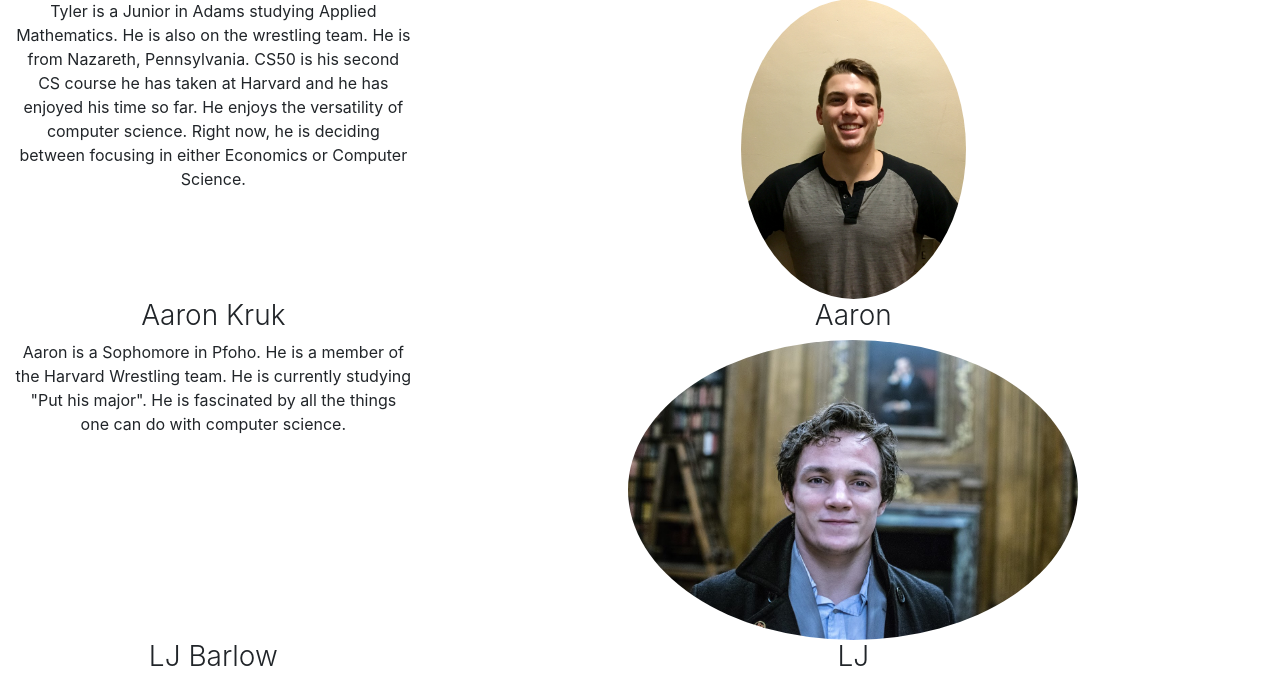
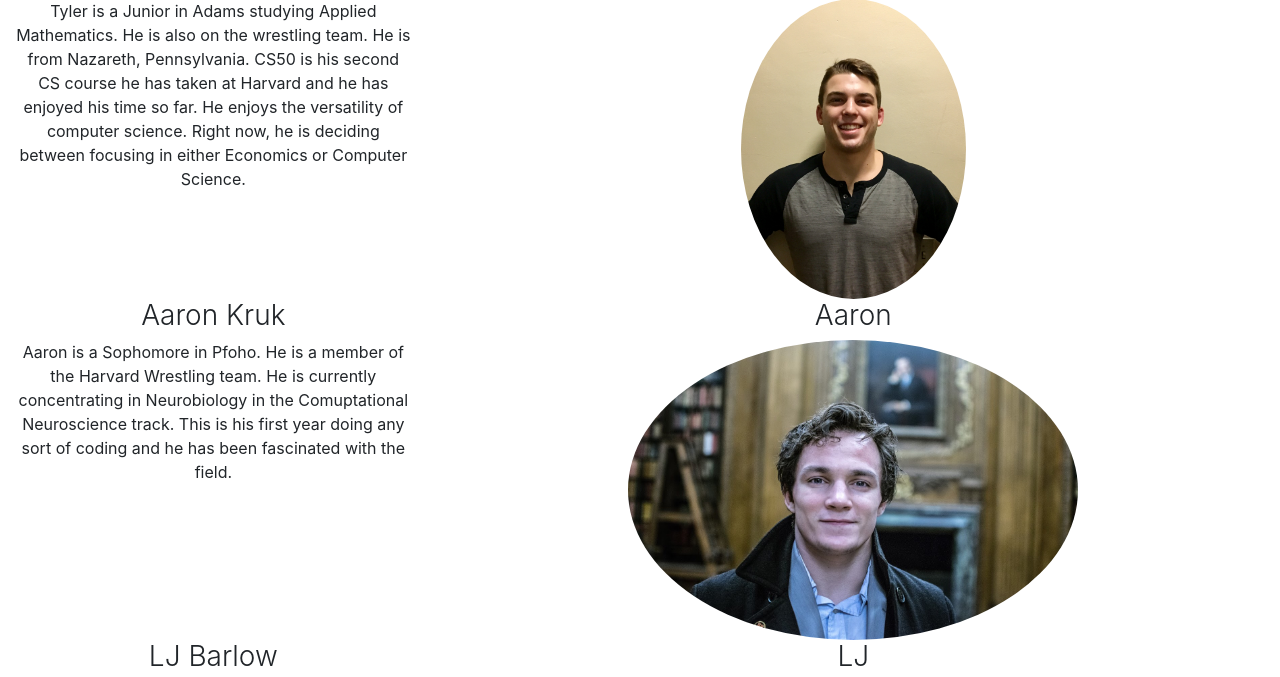
Before and after one commit to t-tarsi/CS50-Final-Project, a Flask app: page /team in a window 1280 px wide. Shown: the part 421-1098 px from the top of the page. Run offline with Flask 2, Linux system fonts and the light colour scheme; some libraries are stand-ins or nearby versions.

Commit message:
Made changes to team page

```diff
--- a/templates/team.html
+++ b/templates/team.html
@@ -24,8 +24,9 @@
     <div class="row">
         <div class="col-lg-4">
             <h3>Aaron Kruk</h3>
-            <p>Aaron is a Sophomore in Pfoho. He is a member of the Harvard Wrestling team. He is currently studying
-               "Put his major". He is fascinated by all the things one can do with computer science.</p>
+            <p>Aaron is a Sophomore in Pfoho. He is a member of the Harvard Wrestling team. He is currently concentrating
+               in Neurobiology in the Comuptational Neuroscience track. This is his first year doing any sort of coding and he has
+               been fascinated with the field.</p>
         </div>
         <div class="col-lg-8">
             <h3>Aaron</h3>
```
